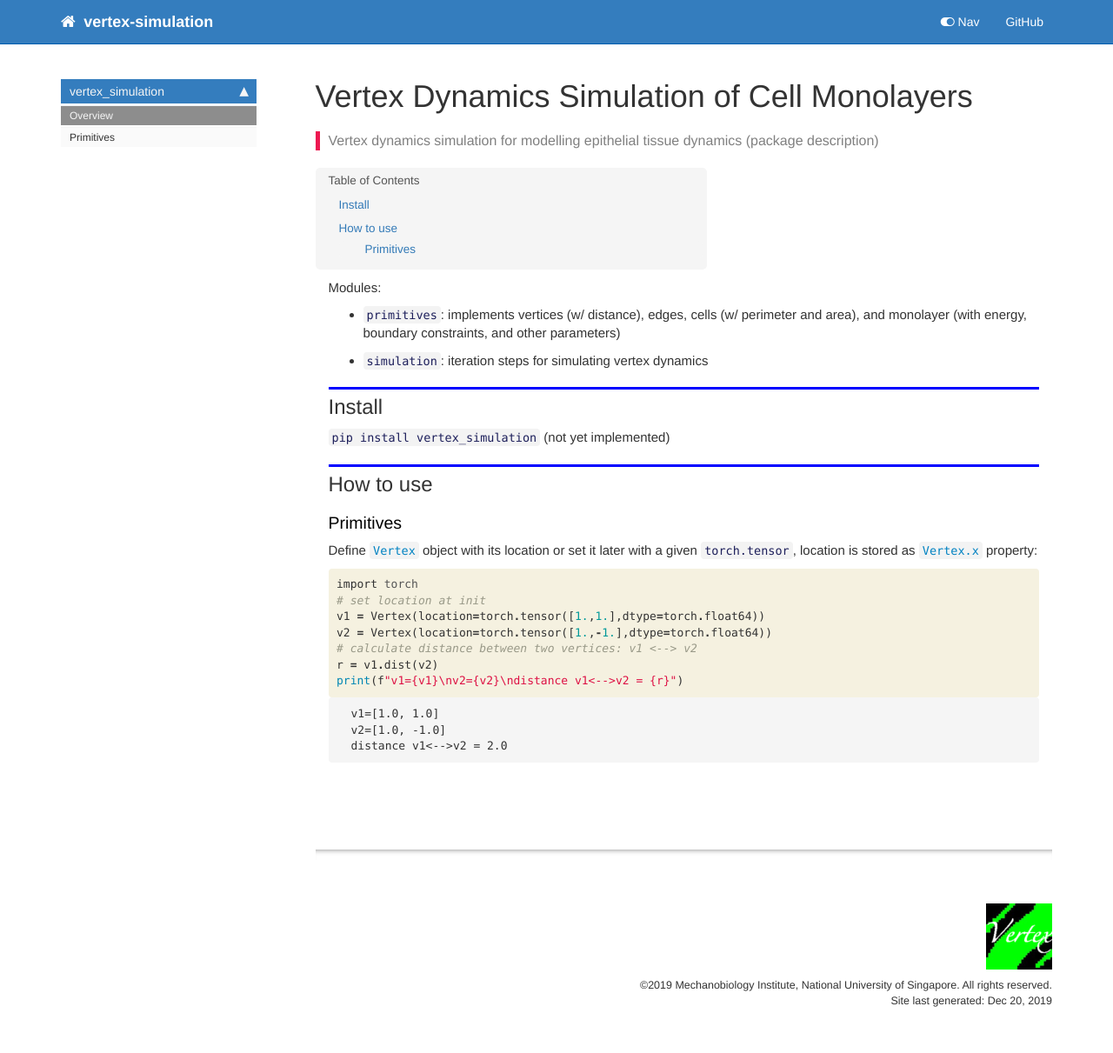
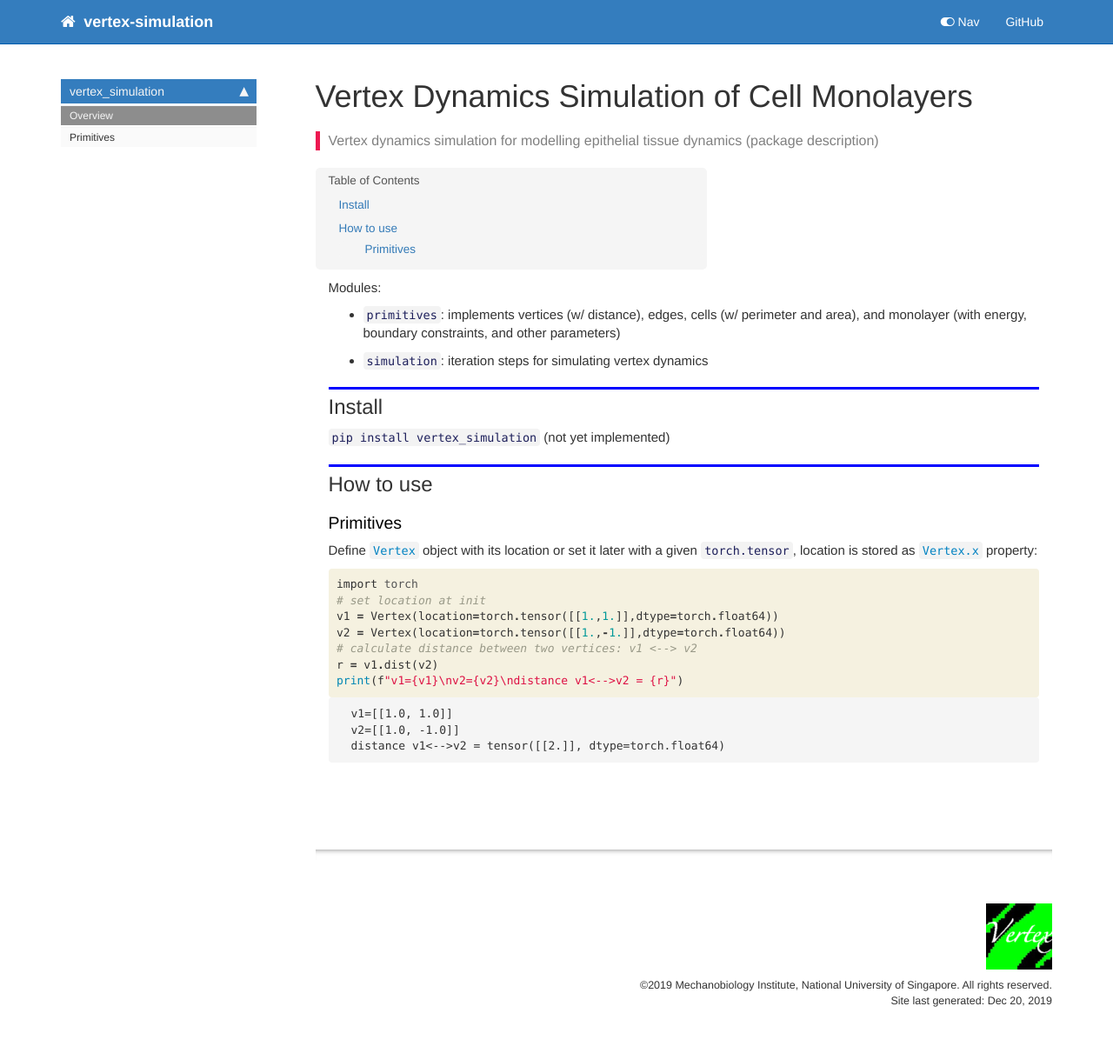
Before and after one commit to mshagirov/vertex_simulation, a Jekyll site: the page built from docs/index.html, in a window 1280 px wide. Shown: the whole page at 87% size. Built offline with Jekyll 4.4.1, drawn with Linux system fonts in a browser that asks for light colours; nearby versions of some CDN libraries; comment, search, counter and statistics services are not loaded.

Commit message:
changed vertex dist func to norm and docs edit2

```diff
--- a/docs/index.html
+++ b/docs/index.html
@@ -71,8 +71,8 @@ summary: "Vertex dynamics simulation for modelling epithelial tissue dynamics (p
     <div class="input_area">
 <div class=" highlight hl-ipython3"><pre><span></span><span class="kn">import</span> <span class="nn">torch</span>
 <span class="c1"># set location at init</span>
-<span class="n">v1</span> <span class="o">=</span> <span class="n">Vertex</span><span class="p">(</span><span class="n">location</span><span class="o">=</span><span class="n">torch</span><span class="o">.</span><span class="n">tensor</span><span class="p">([</span><span class="mf">1.</span><span class="p">,</span><span class="mf">1.</span><span class="p">],</span><span class="n">dtype</span><span class="o">=</span><span class="n">torch</span><span class="o">.</span><span class="n">float64</span><span class="p">))</span>
-<span class="n">v2</span> <span class="o">=</span> <span class="n">Vertex</span><span class="p">(</span><span class="n">location</span><span class="o">=</span><span class="n">torch</span><span class="o">.</span><span class="n">tensor</span><span class="p">([</span><span class="mf">1.</span><span class="p">,</span><span class="o">-</span><span class="mf">1.</span><span class="p">],</span><span class="n">dtype</span><span class="o">=</span><span class="n">torch</span><span class="o">.</span><span class="n">float64</span><span class="p">))</span>
+<span class="n">v1</span> <span class="o">=</span> <span class="n">Vertex</span><span class="p">(</span><span class="n">location</span><span class="o">=</span><span class="n">torch</span><span class="o">.</span><span class="n">tensor</span><span class="p">([[</span><span class="mf">1.</span><span class="p">,</span><span class="mf">1.</span><span class="p">]],</span><span class="n">dtype</span><span class="o">=</span><span class="n">torch</span><span class="o">.</span><span class="n">float64</span><span class="p">))</span>
+<span class="n">v2</span> <span class="o">=</span> <span class="n">Vertex</span><span class="p">(</span><span class="n">location</span><span class="o">=</span><span class="n">torch</span><span class="o">.</span><span class="n">tensor</span><span class="p">([[</span><span class="mf">1.</span><span class="p">,</span><span class="o">-</span><span class="mf">1.</span><span class="p">]],</span><span class="n">dtype</span><span class="o">=</span><span class="n">torch</span><span class="o">.</span><span class="n">float64</span><span class="p">))</span>
 <span class="c1"># calculate distance between two vertices: v1 &lt;--&gt; v2</span>
 <span class="n">r</span> <span class="o">=</span> <span class="n">v1</span><span class="o">.</span><span class="n">dist</span><span class="p">(</span><span class="n">v2</span><span class="p">)</span>
 <span class="nb">print</span><span class="p">(</span><span class="n">f</span><span class="s2">&quot;v1=</span><span class="si">{v1}</span><span class="se">\n</span><span class="s2">v2=</span><span class="si">{v2}</span><span class="se">\n</span><span class="s2">distance v1&lt;--&gt;v2 = </span><span class="si">{r}</span><span class="s2">&quot;</span><span class="p">)</span>
@@ -88,9 +88,9 @@ summary: "Vertex dynamics simulation for modelling epithelial tissue dynamics (p
 <div class="output_area">
 
 <div class="output_subarea output_stream output_stdout output_text">
-<pre>v1=[1.0, 1.0]
-v2=[1.0, -1.0]
-distance v1&lt;--&gt;v2 = 2.0
+<pre>v1=[[1.0, 1.0]]
+v2=[[1.0, -1.0]]
+distance v1&lt;--&gt;v2 = tensor([[2.]], dtype=torch.float64)
 </pre>
 </div>
 </div>
```
Also changed, not shown: README.md, 1 other file.
